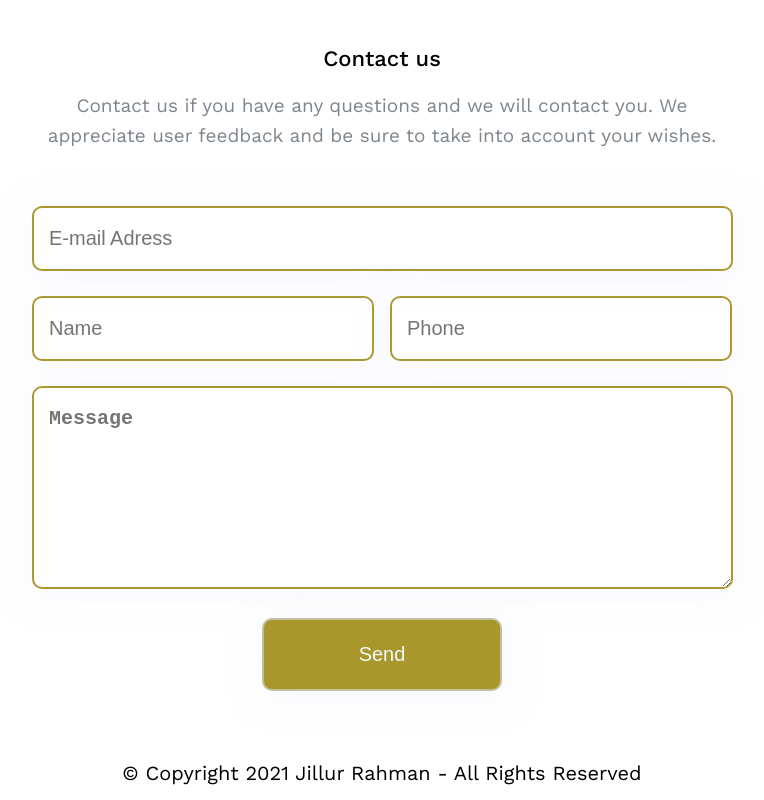
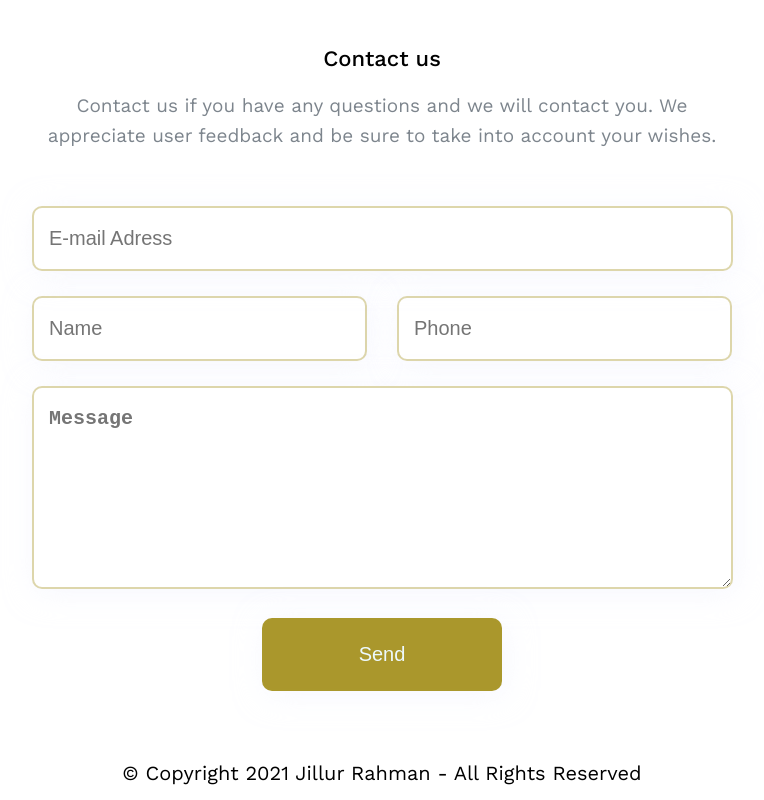
Before and after one commit to devfaishal/class18m, a plain HTML site: page index.html in a window 1280 px wide. Shown: the part 4615-5415 px from the top of the page, without its empty margins (258-1022 px from the left). Drawn offline with nearby package versions, Linux system fonts and the light colour scheme; files whose address does not match are found by name.

Commit message:
Update style.css

```diff
--- a/style.css
+++ b/style.css
@@ -457,8 +457,9 @@ body{
 	width: 667px;
 	padding: 19px 15px;
 	font-size: 20px;
+	color: #34495e;
 	border-radius: 10px;
-	border: 2px solid #ab982f;
+	border: 2px solid #ab982f66;
 	margin-bottom: 25px;
 	box-shadow: 3px 4px 30px 0 rgba(237, 240, 252, 0.51);
 	transition: .5s;
@@ -469,7 +470,7 @@ body{
 	border: 2px solid #4270a5;
 }
 .d_input.w50{
-	width: 44%;
+	width: 43%;
 }
 .form_sec textarea{
 	font-weight: bold;
@@ -479,7 +480,7 @@ body{
 	background: #aa972c;
 	padding: 23px 0;
 	color: #edf9fc;
-	border: 2px solid #c2c19e;
+	border: 2px solid #ab982f66;
 }
 .d_input.d_input_send:hover {
 	background: #fcfcfb;
```
